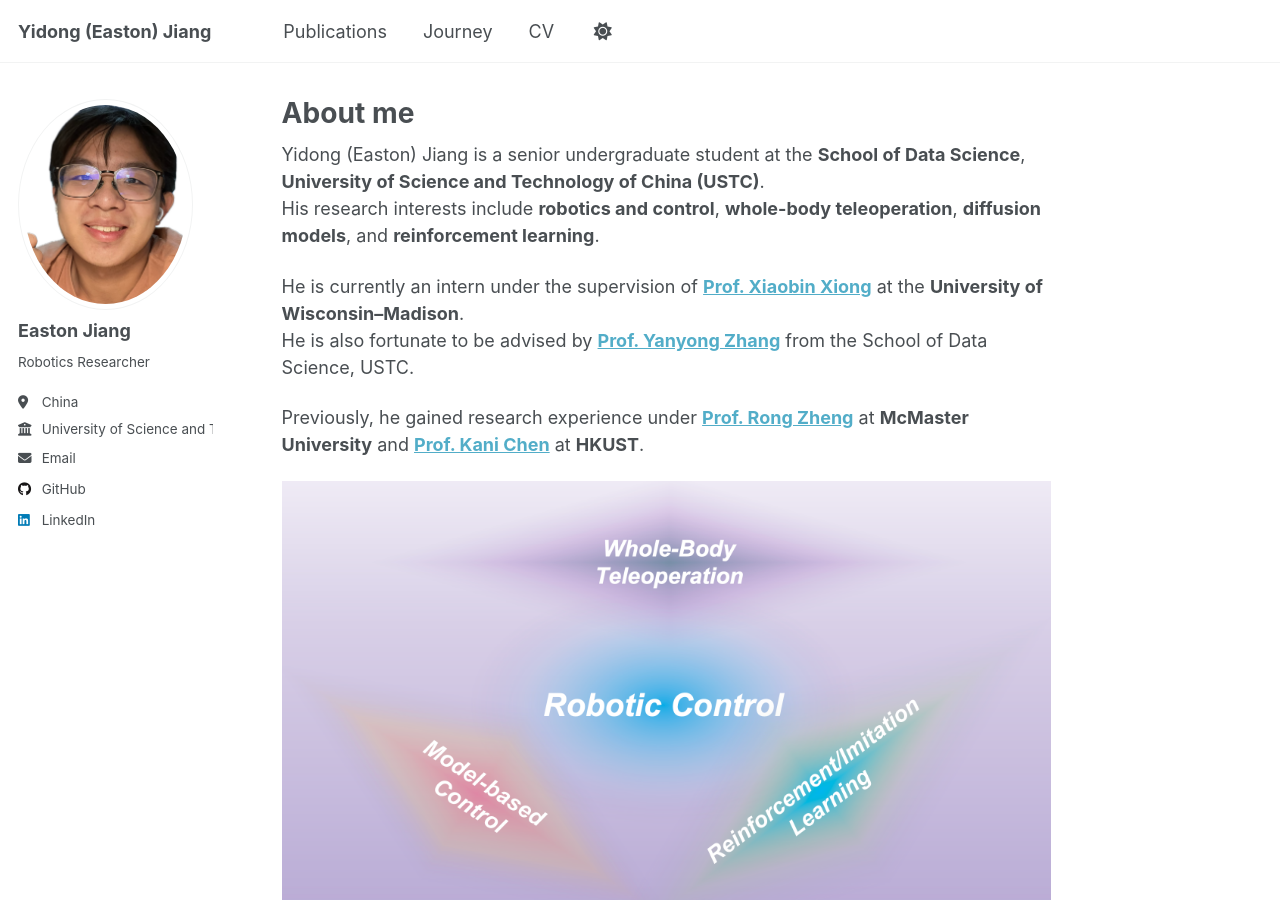
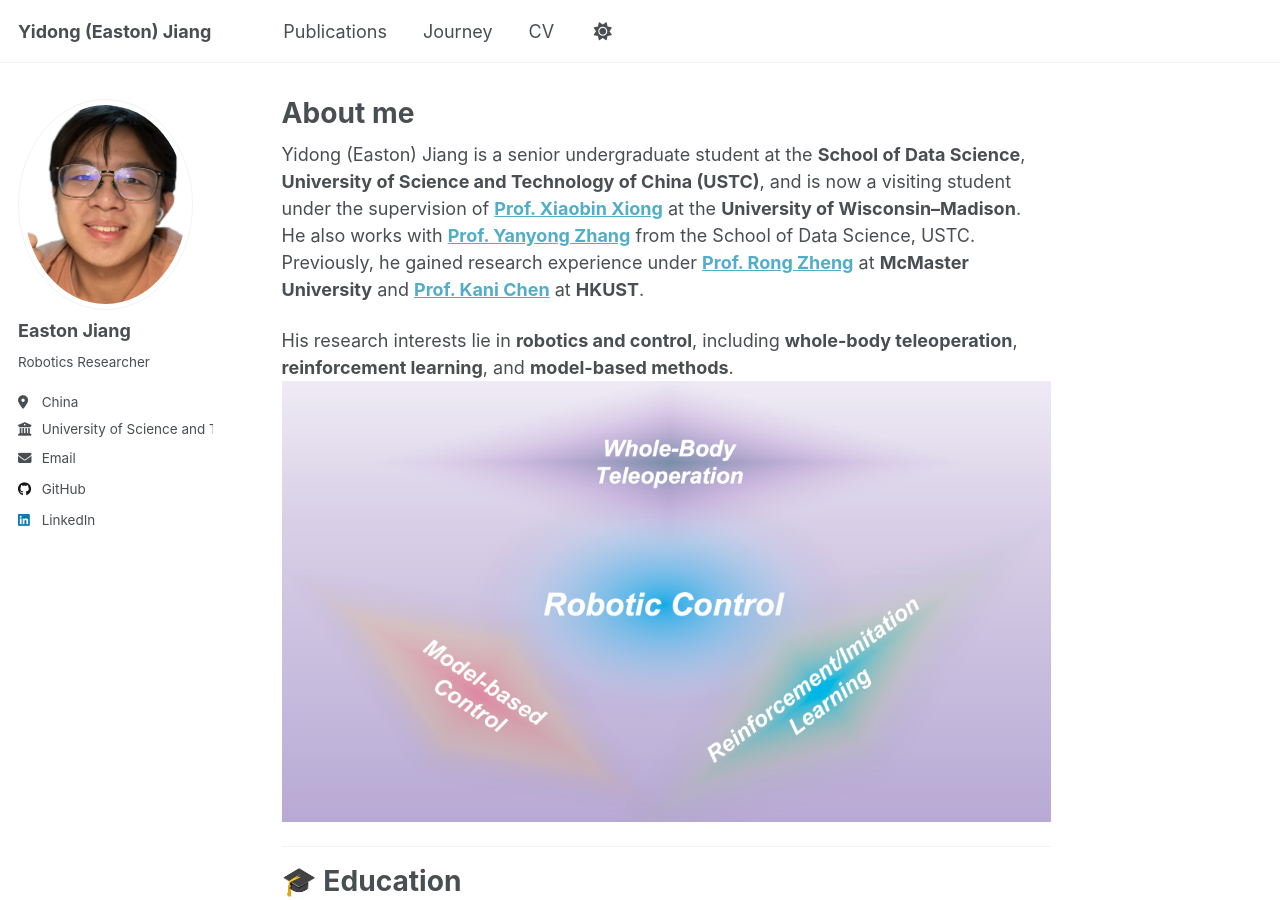
Before and after one commit to 1EastonJ/1eastonj, a Jekyll site: the page built from _pages/about.md, in a window 1280 px wide and 900 px high. Built offline with Jekyll 4.4.1, drawn with Linux system fonts in a browser that asks for light colours; a script that is not in the unit is left out.

Commit message:
Revise about page for Yidong Jiang
Updated personal information and research interests.

```diff
--- a/_pages/about.md
+++ b/_pages/about.md
@@ -7,14 +7,11 @@ redirect_from:
   - /about.html
 ---
 
-Yidong (Easton) Jiang is a senior undergraduate student at the **School of Data Science**, **University of Science and Technology of China (USTC)**.
-His research interests include **robotics and control**, **whole-body teleoperation**, **diffusion models**, and **reinforcement learning**.
-
-He is currently an intern under the supervision of **[Prof. Xiaobin Xiong](https://scholar.google.com/citations?user=hBqDFBoAAAAJ&hl=en)** at the **University of Wisconsin–Madison**.
-He is also fortunate to be advised by **[Prof. Yanyong Zhang](https://scholar.google.com/citations?user=qfbPQ1YAAAAJ&hl=en)** from the School of Data Science, USTC.
-
+Yidong (Easton) Jiang is a senior undergraduate student at the **School of Data Science**, **University of Science and Technology of China (USTC)**, and is now a visiting student under the supervision of **[Prof. Xiaobin Xiong](https://scholar.google.com/citations?user=hBqDFBoAAAAJ&hl=en)** at the **University of Wisconsin–Madison**.
+He also works with **[Prof. Yanyong Zhang](https://scholar.google.com/citations?user=qfbPQ1YAAAAJ&hl=en)** from the School of Data Science, USTC.
 Previously, he gained research experience under **[Prof. Rong Zheng](https://scholar.google.com/citations?user=uFKeXskAAAAJ&hl=zh-CN)** at **McMaster University** and **[Prof. Kani Chen](https://scholar.google.com/citations?user=h3ONKjwAAAAJ&hl=en)** at **HKUST**.
 
+His research interests lie in **robotics and control**, including **whole-body teleoperation**, **reinforcement learning**, and **model-based methods**.
 ![Research Overview](files/research_map.png)
 
 ---
```
